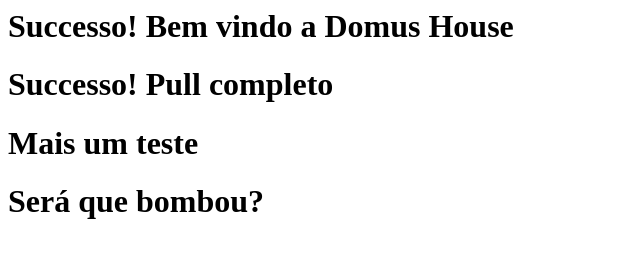
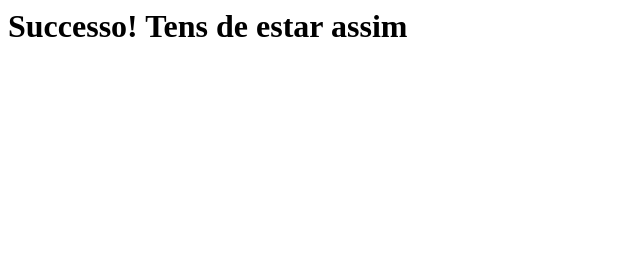
Before and after one commit to klllnop/domushouse_website, a plain HTML site: page index.html in a window 1280 px wide. Shown: the whole page, without its empty margins (0-640 px from the left). Drawn offline with Linux system fonts and the light colour scheme.

Commit message:
teste para pipeline

```diff
--- a/index.html
+++ b/index.html
@@ -3,9 +3,6 @@
         <title>DomusHouse!</title>
     </head>
     <body>
-        <h1>Successo! Bem vindo a Domus House</h1>
-        <h1>Successo! Pull completo</h1>
-        <h1>Mais um teste</h1>
-        <h1>Será que bombou?</h1>
+        <h1>Successo! Tens de estar assim</h1>
     </body>
 </html>
```
